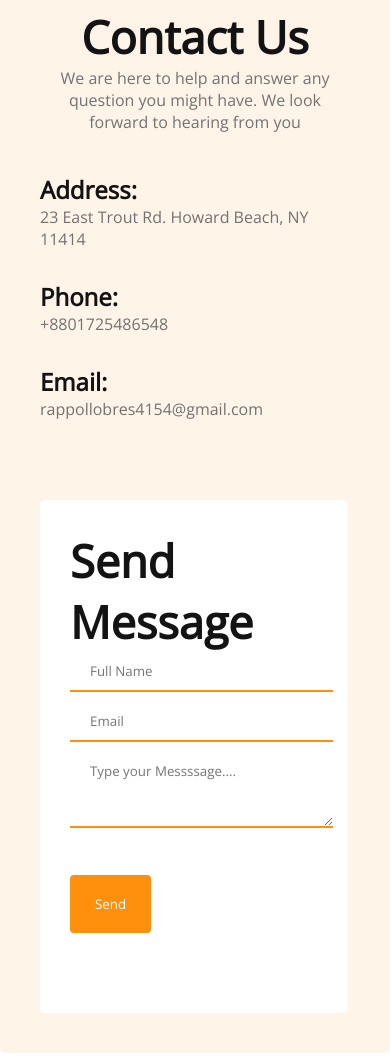
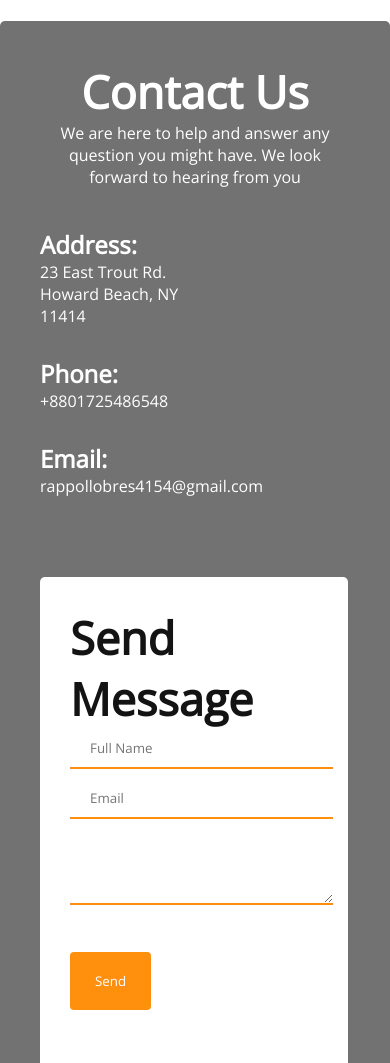
Before and after one commit to ruhulaminpollob/show-time-mt-2, a plain HTML site: page index.html in a window 390 px wide. Shown: the part 4740-5803 px from the top of the page. Drawn offline with nearby package versions, Linux system fonts and the light colour scheme.

Commit message:
final commit commit

```diff
--- a/index.html
+++ b/index.html
@@ -6,10 +6,12 @@
     <meta name="viewport" content="width=device-width, initial-scale=1.0" />
     <title>G3 Architects</title>
     <link rel="stylesheet" href="styles/style.css" />
-
   </head>
   <body>
+    <!-- head section
+    ----------------- -->
     <header>
+      <!-- navbar -->
       <section class="head-container">
         <div class="navbar">
           <h2 class="brand-name">G3 Architects</h2>
@@ -38,7 +40,10 @@
         </div>
       </section>
     </header>
+    <!-- main section start
+    --------------------- -->
     <main>
+      <!-- features-1  -->
       <section class="features-1">
         <div class="img-features">
           <img src="images/team1.png" alt="team1" />
@@ -119,6 +124,7 @@
           </button>
         </div>
       </section>
+      <!-- facts section  -->
       <section class="facts">
         <article class="fact-article">
           <h1 class="fact-title">Some Facts</h1>
@@ -150,6 +156,7 @@
           </div>
         </div>
       </section>
+      <!-- sponsors section -->
       <section class="sponsors">
         <article>
           <h1 class="sponsor-title">Our Sponspors</h1>
@@ -167,6 +174,7 @@
           <a href="#"><img src="images/sponsors/telerama.png" alt="" /></a>
         </div>
       </section>
+      <!-- contact section -->
       <section class="contact">
         <article class="contact-us">
           <h1 class="contact-us-title">Contact Us</h1>
@@ -176,7 +184,7 @@
           </p>
         </article>
         <div class="info-msg">
-          <div class="location">
+          <div class="info">
             <div class="info-name">
               <h1>Address:</h1>
               <p>23 East Trout Rd. Howard Beach, NY 11414</p>
@@ -201,8 +209,8 @@
                 id=""
                 cols="10"
                 rows="3"
-                placeholder="Type your Messssage...."
-              ></textarea>
+                placeholder="Type your Message....">
+            </textarea>
               <br />
               <input type="submit" value="Send" />
             </form>
@@ -210,6 +218,7 @@
         </div>
       </section>
     </main>
+    <!-- footer section  -->
     <footer>
       <h4 class="copyright">
         All rights reserved copyright@2023 startup landing page design
--- a/styles/style.css
+++ b/styles/style.css
@@ -184,11 +184,11 @@ main {
     margin-bottom: 10px;
 }
 
-.feature-2-banner {
+.feature-banner {
     width: 50%;
 }
 
-.feature-2-banner img {
+.feature-banner img {
     width: 100%;
 }
 
@@ -289,19 +289,29 @@ main {
     text-align: center;
     margin-bottom: 40px;
 
+
 }
+
 
 .contact-us-title {
     font-weight: 700;
     font-size: 45px;
+    color: #FFFFFF;
+}
+
+.contact p,
+.info-name h1,
+.contact-us p {
+    color: #FFFFFF;
 }
 
 .info-msg {
     display: flex;
     gap: 50px;
+
 }
 
-.location {
+.info {
     width: 50%;
 }
 
@@ -438,10 +448,8 @@ footer .copyright {
         padding: 10px 20px;
     }
 
-    .feature-2-banner {}
-
-    .feature-banner img {
-        width: 350px;
+    .feature-banner {
+        width: 100%;
     }
 
     .btn-second {
@@ -484,7 +492,7 @@ footer .copyright {
 
     /* contact us section  */
     .contact {
-        background: var(--bg-color);
+        background-color: var(--dark-3);
         border-radius: 5px;
         margin-bottom: 100px;
     }
```
